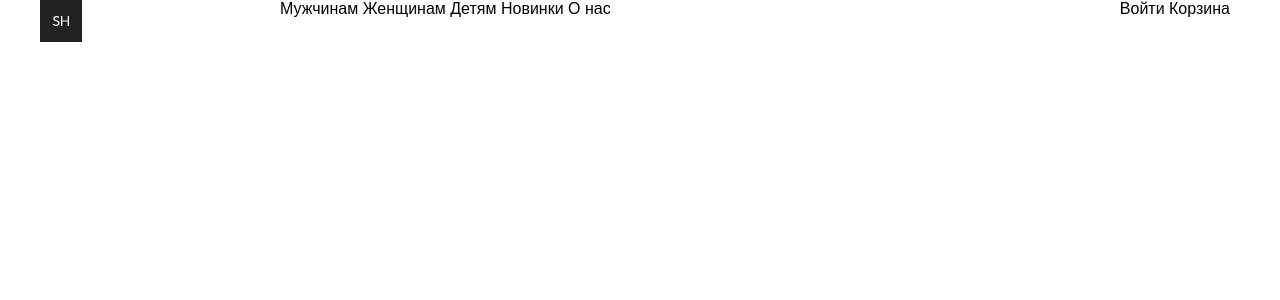
After one commit to AFScoder/Web-store, a PHP site: page /header.php in a window 1280 px wide. The commit adds this page. Shown: the top 300 px of the page. Run offline with PHP 8.4, Linux system fonts and the light colour scheme.

Commit message:
Скопировал header

```diff
--- /dev/null
+++ b/header.php
@@ -0,0 +1,30 @@
+<!DOCTYPE html>
+<html lang="en">
+<head>
+    <meta charset="UTF-8">
+    <meta name="viewport" content="width=device-width, initial-scale=1.0">
+    <meta http-equiv="X-UA-Compatible" content="ie=edge">
+    <link rel="stylesheet" href="style.css">
+    <title>Интернет-магазин одежды</title>
+</head>
+<body>
+    <div class="wrapper">
+        <header>
+            <!-- логотип -->
+            <div class="header-logo-pic">
+                <img src="images/icons/logo.jpg" alt="">
+            </div>
+            <!-- навигация -->
+            <nav class='categories'>
+                <a href="#">Мужчинам</a>
+                <a href="#">Женщинам</a>
+                <a href="#">Детям</a>
+                <a href="#">Новинки</a>
+                <a href="#">О нас</a>
+            </nav>
+            <!-- вход/корзина -->
+            <nav class="exitShop">
+                <a href="#">Войти</a>
+                <a href="#">Корзина</a>
+            </nav>
+        </header>
--- a/index.php
+++ b/index.php
@@ -6,7 +6,7 @@
 </main>
 <!-- Скрипты почему-то не работают -->
 <script src="jquery-3.3.1.min.js"></script>
-<script src="main1.js"></script>
+<script src="main.js"></script>
 <?php
     include ('footer.php');
 ?>
--- a/main.js
+++ b/main.js
@@ -1,4 +1,4 @@
 // Файл для скриптов
 // Test
 
-alert ("Hello, world!");
+// alert ("Hello, world!");
```
